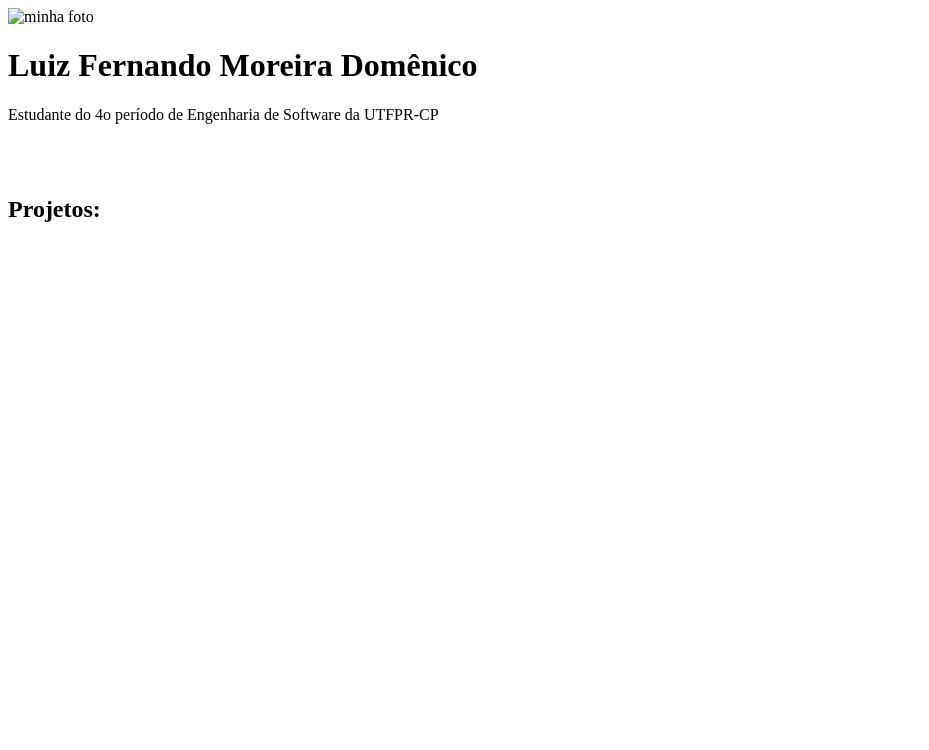
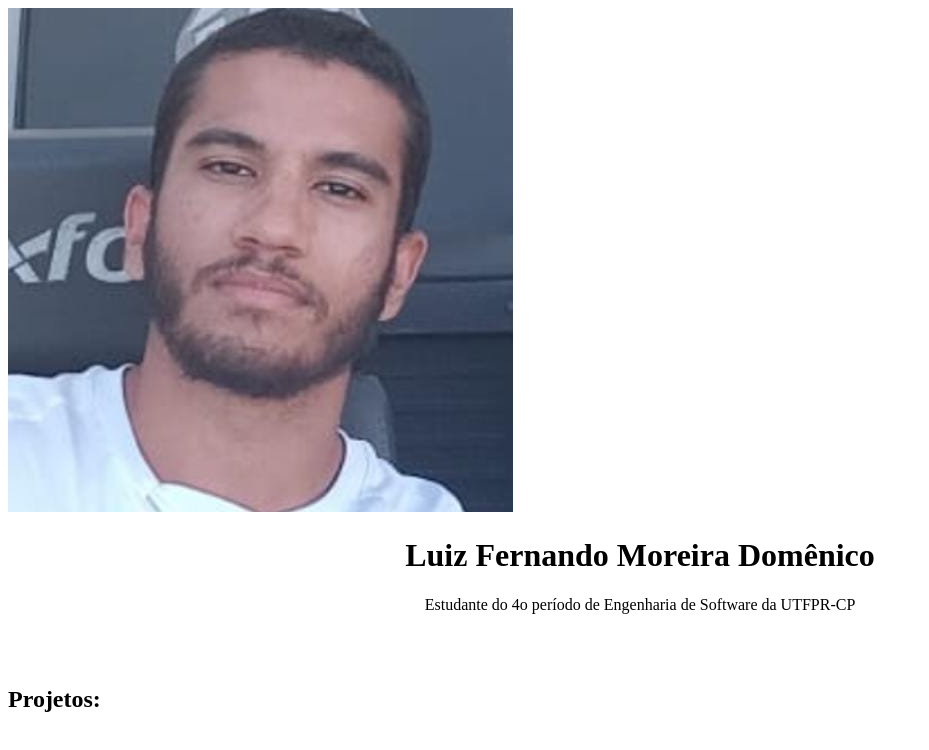
Before and after one commit to Lfdomenico/atividade_02-04, a plain HTML site: page index.html in a window 1280 px wide. Shown: the whole page, without its empty margins (0-929 px from the left). Drawn offline with Linux system fonts and the light colour scheme.

Commit message:
alteraçõesIniciais

```diff
--- a/index.html
+++ b/index.html
@@ -7,9 +7,9 @@
 
 </head>
 <body>
-    <img src="" alt="minha foto">
-    <h1>Luiz Fernando Moreira Domênico</h2>
-    <p>Estudante do 4o período de Engenharia de Software da UTFPR-CP</p>
+    <img style="text-align: center;"  src="imagem/eu.jpeg" alt="minha foto">
+    <h1 style="text-align: center;">Luiz Fernando Moreira Domênico</h2>
+    <p style="text-align: center;">Estudante do 4o período de Engenharia de Software da UTFPR-CP</p>
     <br><br>
 
     <h2>Projetos:</h2>
```
Also changed, not shown: imagem/eu.jpeg (added).
